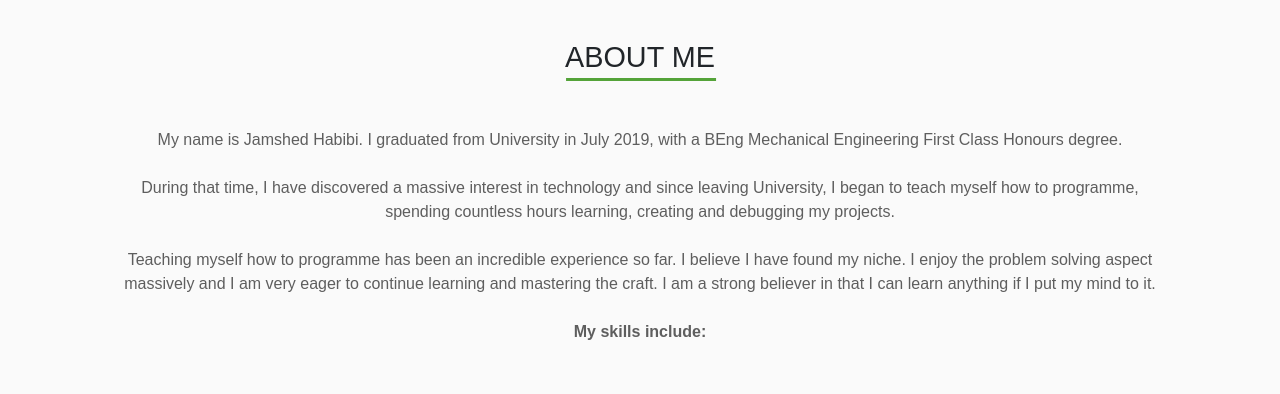
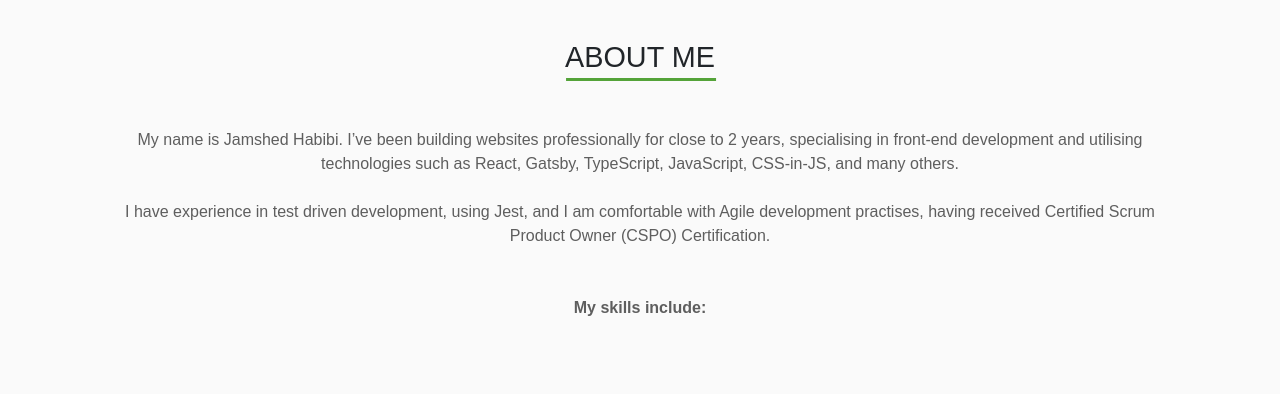
Before and after one commit to JamshedHabibi/portfolio-website, a React (Create React App) app: page / in a window 1280 px wide. Shown: the part 840-1234 px from the top of the page. Built offline with nearby package versions, Linux system fonts and the light colour scheme; a web font is replaced by a local one.

Commit message:
Updated about me section and updated portfolio

```diff
--- a/src/components/AboutMe.js
+++ b/src/components/AboutMe.js
@@ -1,67 +1,67 @@
-import React, { Component } from 'react'
-import './AboutMe.css'
-import {ProjectConsumer} from '../Context'
-import CSS from '../img/CSS.png'
-import Skills from './Skills'
+import React, { Component } from 'react';
+import './AboutMe.css';
+import { ProjectConsumer } from '../Context';
+import CSS from '../img/CSS.png';
+import Skills from './Skills';
 
 export default class AboutMe extends Component {
   render() {
     return (
-            <div className='section2'>
-                <div className='aboutMe'>
-                    <div className='pb-3'>
-                        <h1 className='aboutMeTitle' id='aboutMeTitle'>About Me</h1>
+      <div className="section2">
+        <div className="aboutMe">
+          <div className="pb-3">
+            <h1 className="aboutMeTitle" id="aboutMeTitle">
+              About Me
+            </h1>
           </div>
-                    <div className='description container-fluid pt-md-4'>
-                        <div className='row mt-5'>
-                            <div className='col-12 col-md-10 mx-auto pb-md-3 text-center'>
+          <div className="description container-fluid pt-md-4">
+            <div className="row mt-5">
+              <div className="col-12 col-md-10 mx-auto pb-md-3 text-center">
                 <p>
-                                    My name is Jamshed Habibi. I graduated from University in July 2019,
-                                    with a BEng Mechanical Engineering First Class Honours degree.
-                                    <br/><br/>
-                                    During that time, I have discovered a massive interest in technology
-                                    and since leaving University, I began to teach myself how to programme,
-                                    spending countless hours learning, creating and debugging my projects.
-                                    <br/><br/>
-                                    Teaching myself how to programme has been an incredible experience so far. I believe I have
-                                    found my niche. I enjoy the problem solving aspect massively and I am very eager to continue
-                                    learning and mastering the craft.
-                                    I am a strong believer in that I can learn anything if I put my mind to it.
-                                    <br/><br/>
+                  My name is Jamshed Habibi. I’ve been building websites professionally for close to 2 years,
+                  specialising in front-end development and utilising technologies such as React, Gatsby, TypeScript,
+                  JavaScript, CSS-in-JS, and many others.
+                  <br />
+                  <br />
+                  I have experience in test driven development, using Jest, and I am comfortable with Agile development
+                  practises, having received Certified Scrum Product Owner (CSPO) Certification.
+                  <br />
+                  <br />
+                  <br />
                   <strong>My skills include: </strong>
-
-
                 </p>
               </div>
-                            <div className='skills col-12 col-md-10 mx-auto pt-xl-5 text-center'>
+              <div className="skills col-12 col-md-10 mx-auto pt-xl-5 text-center">
                 <ProjectConsumer>
                   {context => {
                     return context.skillSet.map(skill => {
-                                        return <Skills key={skill.id} img={skill.img} />
-                                    })
+                      return <Skills key={skill.id} img={skill.img} />;
+                    });
                   }}
-
                 </ProjectConsumer>
               </div>
             </div>
-                            <br/><br/><br/>
+            <br />
+            <br />
+            <br />
           </div>
-
         </div>
 
         <ProjectConsumer>
           {value => {
-                            return <div className='arrow-container2'>
-
+            return (
+              <div className="arrow-container2">
                 <i
                   className="arrowBtn2 fas fa-chevron-down"
-                                        onClick={() => {value.arrowScroll('.Portfolio', 100)}}></i>
-
+                  onClick={() => {
+                    value.arrowScroll('.Portfolio', 100);
+                  }}
+                ></i>
               </div>
+            );
           }}
         </ProjectConsumer>
-
       </div>
-        )
+    );
   }
 }
--- a/src/components/TitlePage.js
+++ b/src/components/TitlePage.js
@@ -1,48 +1,48 @@
-import React, {Component} from 'react'
-import styled from 'styled-components'
-import './TitlePage.css'
-import $ from "jquery";
+import React, { Component } from 'react';
+import styled from 'styled-components';
+import './TitlePage.css';
+import $ from 'jquery';
 import { ProjectConsumer } from '../Context';
 
 export default class TitlePage extends Component {
-
   render() {
     return (
-            <Title className='background'>
-            <Name className='container'>
-                <div className='row'>
-                    <h1 className='name text-center mx-auto'>JAMSHED HABIBI</h1>
+      <Title className="background">
+        <Name className="container">
+          <div className="row">
+            <h1 className="name text-center mx-auto .d-sm-none">JAMSHED HABIBI</h1>
           </div>
-                <div className='row'>
-                    <p className='subName text-center mx-auto'>FRONT-END SOFTWARE DEVELOPER</p>
+          <div className="row">
+            <p className="subName text-center mx-auto">FRONT-END SOFTWARE DEVELOPER</p>
           </div>
         </Name>
 
         <ProjectConsumer>
           {value => {
-                return <div className='arrow-container1'>
+            return (
+              <div className="arrow-container1">
                 <i
                   className="arrowBtn1 fas fa-chevron-down"
-                            onClick={() => {value.arrowScroll('.section2', 45)}}></i>
+                  onClick={() => {
+                    value.arrowScroll('.section2', 45);
+                  }}
+                ></i>
               </div>
+            );
           }}
         </ProjectConsumer>
       </Title>
-        )
+    );
   }
 }
 
 const Title = styled.div`
   z-index: -1;
-`
+`;
 
 const Name = styled.div`
   position: absolute;
   top: 44%;
   left: 50%;
   transform: translate(-50%, -50%);
-
-
-
-
-`
+`;
--- a/src/data.js
+++ b/src/data.js
@@ -1,6 +1,17 @@
 export const projectData = [
   {
     id: 0,
+    name: 'Blog Website',
+    link: 'https://bambinakatarina.netlify.com',
+    img: 'https://digitalmarketingauthors.com/wp-content/uploads/2018/01/Blog-intro.jpg',
+    github: 'https://github.com/JamshedHabibi/melbourne-tours',
+    js: 'TypeScript',
+    react: 'React/Gatsby',
+    googleFirebase: 'GraphQL',
+    css: 'Emotion CSS-in-JS',
+  },
+  {
+    id: 1,
     name: 'Melbourne Tours',
     link: 'https://melbourne-tours.netlify.com',
     img: 'https://www.tripsavvy.com/thmb/jO1lBr8jp3HVVuAyGIf3ChGhsts=/1428x1428/smart/filters:no_upscale()/cityscape-of-melbourne-city-of-australia-during-the-sunset--873409300-8db98cef20b44200abfb339188d801f7.jpg',
@@ -12,7 +23,7 @@ export const projectData = [
     bootstrap: 'React Semantic UI',
   },
   {
-    id: 1,
+    id: 2,
     name: 'Real Estate Application',
     link: 'https://jamsheds-real-estate.netlify.com',
     img: 'https://michele.blog/wp-content/uploads/2017/02/handing-over-house-key.jpg',
@@ -23,7 +34,7 @@ export const projectData = [
     bootstrap: 'Bootstrap',
   },
   {
-    id: 2,
+    id: 3,
     name: 'E-Commerce Bike Shop',
     link: 'https://jamsheds-ebike-shop.netlify.com',
     img: 'https://img.archiexpo.com/images_ae/photo-g/153471-12012713.jpg',
@@ -34,7 +45,7 @@ export const projectData = [
     bootstrap: 'Bootstrap',
   },
   {
-    id: 3,
+    id: 4,
     name: 'Registration Form',
     link: 'https://jamsheds-registration-form.netlify.com',
     img: 'https://www.thebalancesmb.com/thmb/tBT83K1QjTZQech2ETDJ0-dLqSU=/3840x3840/smart/filters:no_upscale()/GettyImages-608156065-572f6d393df78c038e42aaed.jpg',
@@ -43,7 +54,7 @@ export const projectData = [
     css: 'CSS',
   },
   {
-    id: 4,
+    id: 5,
     name: 'Cool Stopwatch',
     link: 'https://jamsheds-stopwatch.netlify.com',
     github: 'https://github.com/JamshedHabibi/stopwatch',
```
Lines whose indentation alone changed are shown as unchanged.
